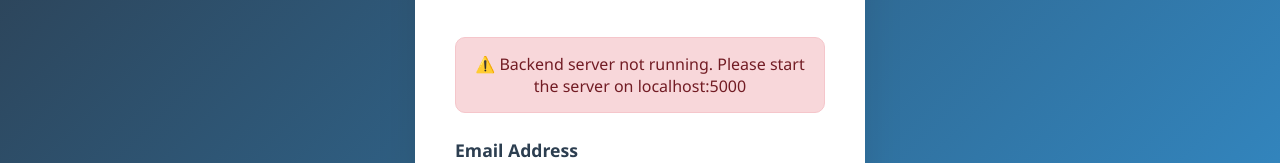
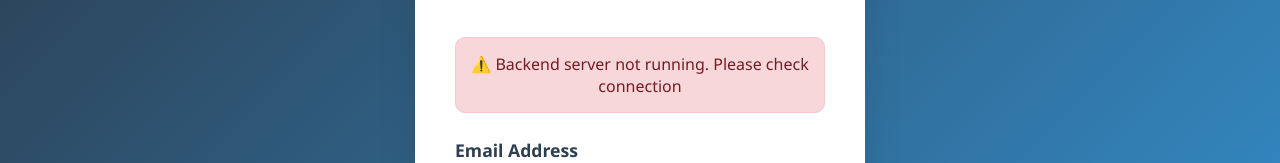
Before and after one commit to charles7285/unimed-app, a plain HTML site: page frontend/login.html in a window 1280 px wide. Shown: the part 182-345 px from the top of the page. Drawn offline with Linux system fonts and the light colour scheme; no server answers.

Commit message:
FIX: Correct all localStorage typos and remove localhost references

```diff
--- a/frontend/login.html
+++ b/frontend/login.html
@@ -194,7 +194,7 @@
     </div>
 
     <script>
-        const API_URL = 'https://unimed-backend.onrender.com/api';
+        const API_URL = 'https://unimed-app.onrender.com/api';
 
         // Check if already logged in
         if (localStorage.getItem('token')) {
@@ -267,7 +267,7 @@
                 console.log('✅ Backend connection successful:', data.message);
             } catch (error) {
                 console.error('❌ Backend connection failed:', error);
-                showMessage('⚠️ Backend server not running. Please start the server on localhost:5000', 'error');
+                showMessage('⚠️ Backend server not running. Please check connection', 'error');
             }
         });
     </script>
```
Also changed, not shown: frontend/dashboard.html (+1 -1 lines), frontend/index.html (+2 -2 lines), frontend/register.html (+2 -2 lines).
